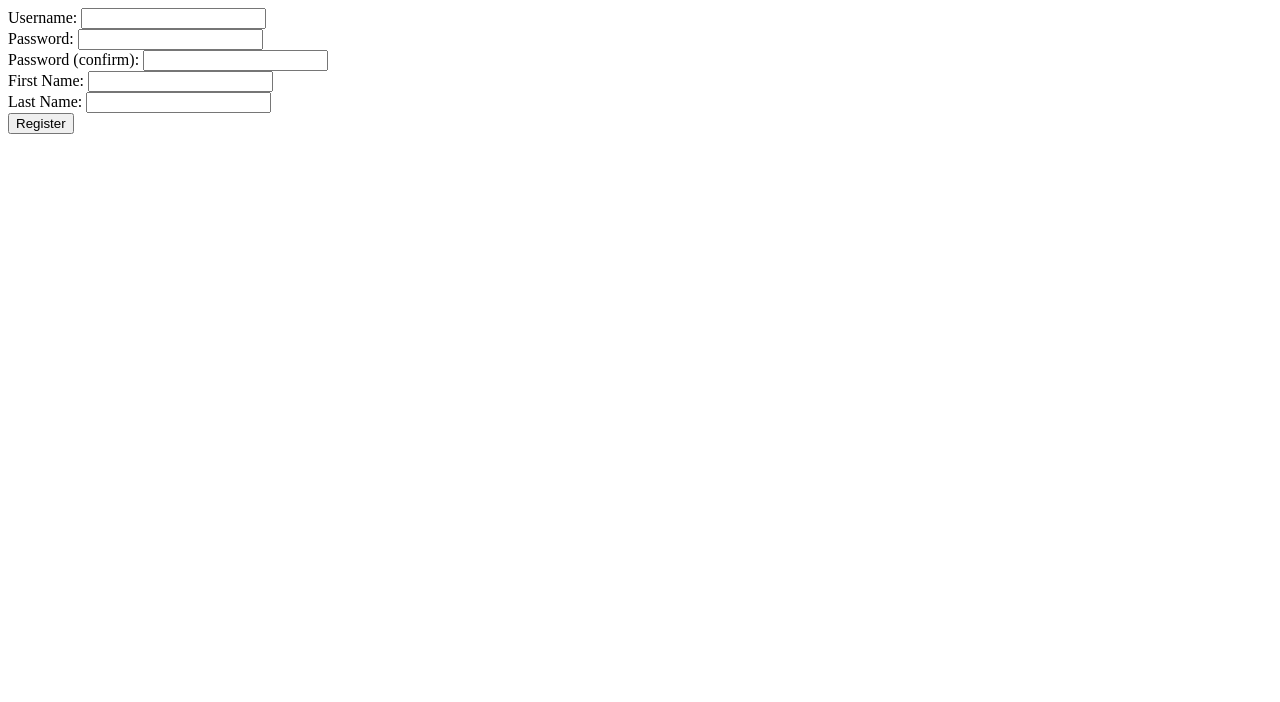
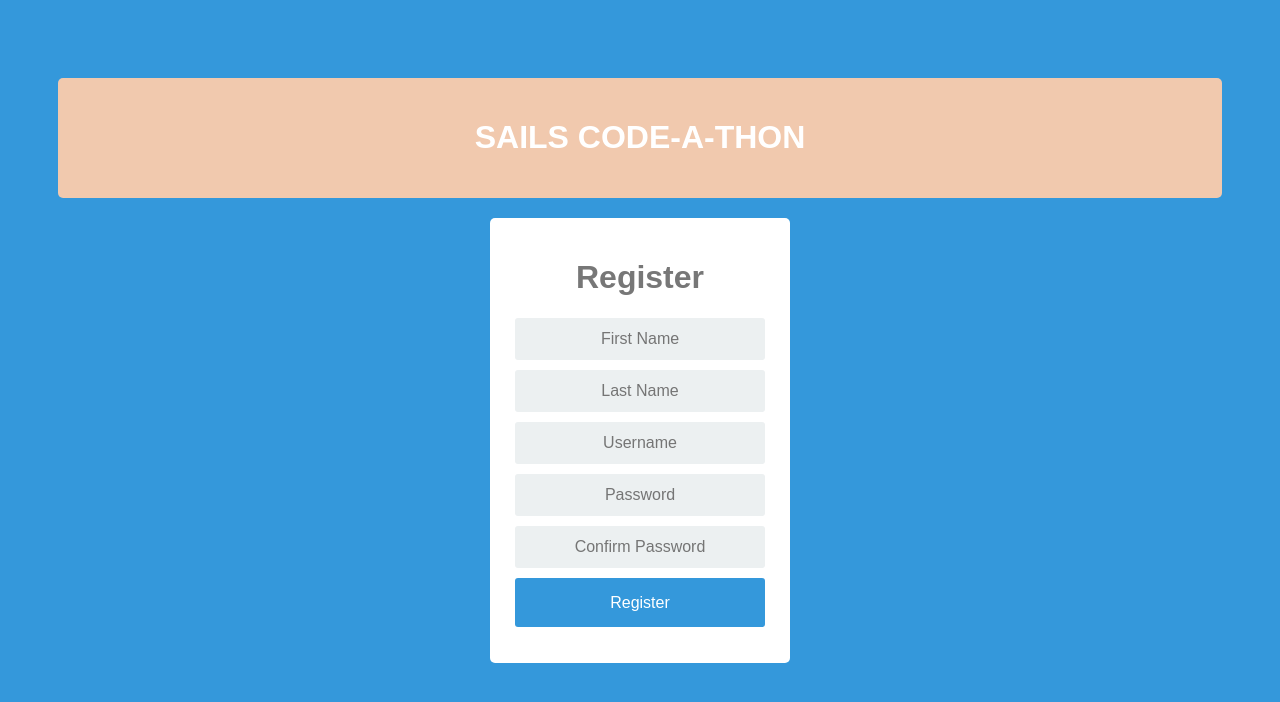
Before and after one commit to sriragnair/sails-codeathon, a PHP site: page /register.php in a window 1280 px wide. Shown: the top 702 px of the page. Run offline with PHP 8.4, Linux system fonts and the light colour scheme; data that the repository does not hold is empty.

Commit message:
Basic Styling framework

```diff
--- a/php-code/cat-web/css/style.css
+++ b/php-code/cat-web/css/style.css
@@ -12,6 +12,14 @@ font-family: Arial;
   background-color: #3498DB;
   padding: 50px;
 }
+.banner {
+  margin: 20px auto;
+}
+.banner-screen {
+  background-color: #f1c9ae;
+  padding: 20px;
+  border-radius: 5px
+}
 .login {
   margin: 20px auto;
   width: 300px;
@@ -21,19 +29,20 @@ background-color: #FFF;
   padding: 20px;
   border-radius: 5px
 }
-
 .app-title {
   text-align: center;
   color: #777;
 }
-
-.login-form {
+.app-title-white {
+  text-align: center;
+  color: #fff;
+}
+.center-form {
   text-align: center;
 }
 .control-group {
   margin-bottom: 10px;
 }
-
 input {
   text-align: center;
   background-color: #ECF0F1;
@@ -45,12 +54,10 @@ padding: 10px 0;
   width: 250px;
   transition: border .5s;
 }
-
 input:focus {
   border: 2px solid #3498DB;
   box-shadow: none;
 }
-
 .btn {
   border: 2px solid transparent;
   background: #3498DB;
@@ -68,14 +75,13 @@ box-shadow: none;
   margin: 0 auto;
   cursor: pointer;
 }
-
 .btn:hover {
   background-color: #2980B9;
 }
-
 .login-link {
   font-size: 12px;
-  color: #444;
+  color: #f00 ;
   display: block;
 	margin-top: 12px;
+  text-align: left;
 }
--- a/php-code/cat-web/register.php
+++ b/php-code/cat-web/register.php
@@ -70,19 +70,54 @@ if(isset($_POST['submit-form'])) {
 
 <html>
 <head>
-	<title>Registration</title>
+	<title>.:: Sails || Code-a-thon ::.</title>
+    <link rel="stylesheet" href="css/style.css"/>
 </head>
 <body>
-	<?php echo ($error != "") ? $error : ""; ?>
-	<form action="register.php" method="post">
-
-	Username: <input type="text" value="<?php echo $username; ?>" name="username" /><br/>
-	Password: <input type="password" value="<?php echo $password; ?>" name="password" /><br/>
-	Password (confirm): <input type="password" value="<?php echo $password_confirm; ?>" name="password-confirm" /><br/>
-	First Name: <input type="text" value="<?php echo $firstname; ?>" name="firstname" /><br/>
-    Last Name: <input type="text" value="<?php echo $lastname; ?>" name="lastname" /><br/>
-	<input type="submit" value="Register" name="submit-form" />
-
-	</form>
+	<div class="banner">
+		<div class="banner-screen">
+			<div class="app-title-white">
+				<h1>SAILS CODE-A-THON</h1>
+			</div>
+		</div>
+	</div>
+	<div class="login">
+		<div class="login-screen">
+			<div class="app-title">
+				<h1>Register</h1>
+			</div>
+			<form action="register.php" method="post">
+				<div class="center-form">
+					<div class="control-group">
+						<input type="text" class="login-field" placeholder="First Name" id="first-name" name="firstname" value="<?php echo $firstname; ?>"/>
+						<label class="login-field-icon fui-user" for="login-name"></label>
+					</div>
+					<div class="control-group">
+						<input type="text" class="login-field" placeholder="Last Name" id="last-name" name="lastname" value="<?php echo $lastname; ?>"/>
+						<label class="login-field-icon fui-user" for="login-name"></label>
+					</div>
+					<div class="control-group">
+						<input type="text" class="login-field" placeholder="Username" id="login-name" name="username" value="<?php echo $username; ?>"/>
+						<label class="login-field-icon fui-user" for="login-name"></label>
+					</div>
+					<div class="control-group">
+						<input type="password" class="login-field" placeholder="Password" id="login-pass" name="password" value="<?php echo $password; ?>"/>
+						<label class="login-field-icon fui-lock" for="login-pass"></label>
+					</div>
+					<div class="control-group">
+						<input type="password" class="login-field" placeholder="Confirm Password" id="login-repass" name="password-confirm" value="<?php echo $$password_confirm; ?>"/>
+						<label class="login-field-icon fui-lock" for="login-pass"></label>
+					</div>
+					<input type="submit" class="btn" name="submit-form" value="Register" >
+					<?php
+						if($error != "")
+						{
+							echo "<a class=\"login-link\" href=\"#\">" . $error . "<br/>" . "</a>";
+						}
+					?>
+				</div>
+			</form>
+		</div>
+	</div>
 </body>
 </html>
```
Also changed, not shown: php-code/cat-web/index.php (+24 -9 lines), php-code/cat-web/login.php (+14 -8 lines), php-code/cat-web/welcome.php (+19 -2 lines). Lines whose indentation alone changed are shown as unchanged.
